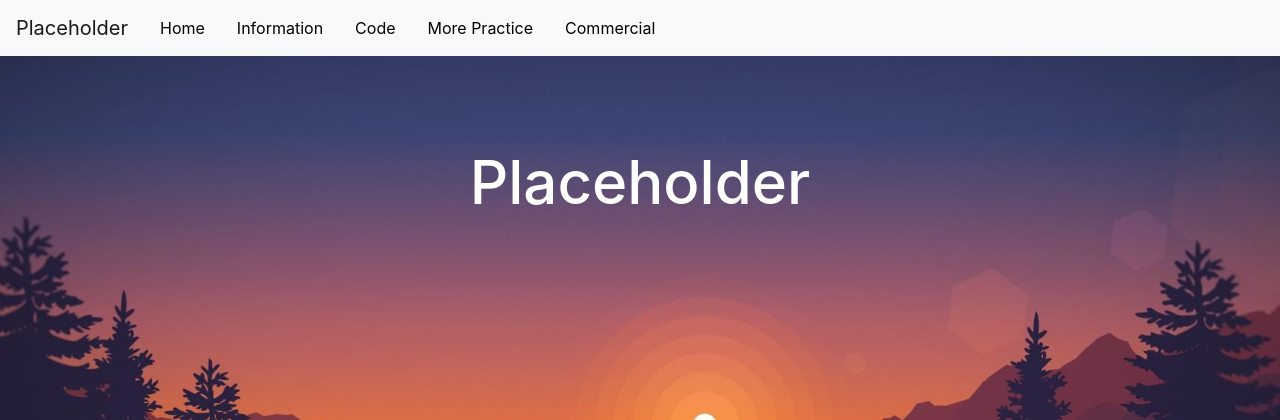
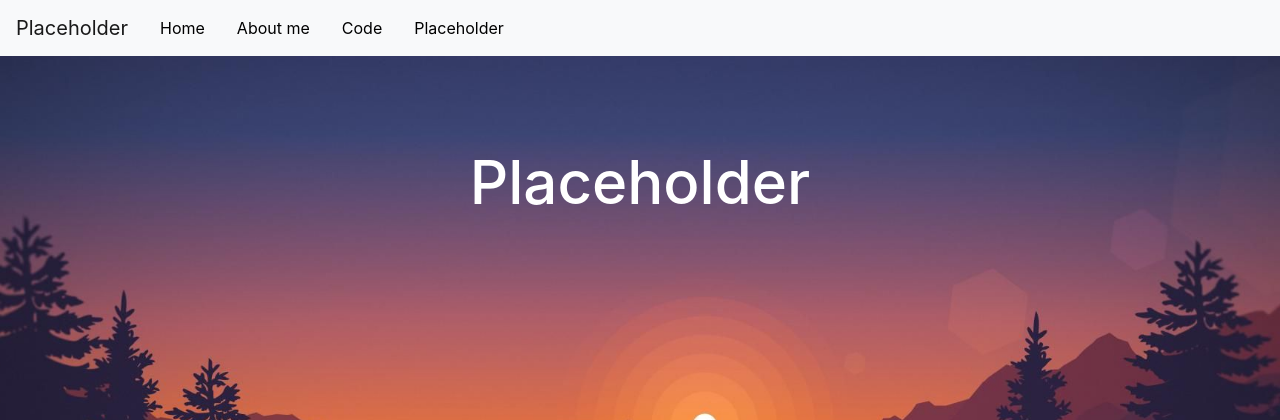
Before and after one commit to Phantomskyes/personal-website-, a Flask app: page / in a window 1280 px wide. Shown: the top 420 px of the page. Run offline with Flask 3, Linux system fonts and the light colour scheme; some libraries are stand-ins or nearby versions.

Commit message:
Made changes to home.html

```diff
--- a/Templates/home.html
+++ b/Templates/home.html
@@ -28,20 +28,7 @@
 <!--    </div>-->
 <!--  </div>-->
 
-  <div class="nav-link dropdown-link dropdown-mine">
-    <span>Information</span>
-    <div class="dropdown-content-mine">
-      <a class="dropdown-link" href="/about-rsa"><span>RSA</span></a>
-      <br/>
-      <a class="dropdown-link" href="/BinaryInfo"><span>Binary</span></a>
-      <br/>
-      <a class="dropdown-link" href="/CaesarCipherInfo"><span>Caesar Cipher</span></a>
-      <br/>
-      <a class="dropdown-link" href="/PigLatininfo"><span>Pig Latin</span></a>
-      <br/>
-      <a class="dropdown-link" href="/Morsecodeinfo"><span>Morse Code</span></a>
-    </div>
-  </div>
+  <a class="nav-link dropdown-link" href="/">About me</a>
 
   <div class="nav-link dropdown-link dropdown-mine">
     <span>Code</span>
@@ -49,28 +36,26 @@
       <a class="dropdown-link" href="https://repl.it/@1846292/CipherCrypto?lite=true" target="_blank"><span>Repl</span></a>
       <br/>
       <a class="dropdown-link" href="https://github.com/NiharMarar/CypherCyrptoWebProject2" target="_blank"><span>Github</span></a>
-      <br/>
-      <a class="dropdown-link" href="https://github.com/NoahPidding/CollegeBoardProject" target="_blank"><span>Github 2.0</span></a>
     </div>
   </div>
 
   <div class="nav-link dropdown-link dropdown-mine">
-    <span>More Practice</span>
+    <span>Placeholder</span>
     <div class="dropdown-content-mine">
-      <a class="dropdown-link" href="/QuizGame" target="_blank"><span>Cipher Quiz</span></a>
+      <a class="dropdown-link" href="/" target="_blank"><span>Place</span></a>
       <br/>
-      <a class="dropdown-link" href="/database" target="_blank"><span>Quiz Stats</span></a>
+      <a class="dropdown-link" href="/" target="_blank"><span>Place</span></a>
       <br/>
-      <a class="dropdown-link" href="/api" target="_blank"><span>Quote Encryptor</span></a>
+      <a class="dropdown-link" href="/" target="_blank"><span>Place</span></a>
     </div>
   </div>
 
-  <div class="nav-link dropdown-link dropdown-mine">
-    <span>Commercial</span>
-    <div class="dropdown-content-mine">
-      <a class="dropdown-link" href="https://www.youtube.com/watch?v=M6lY3TwUoTY" target="_blank"><span>Video</span></a>
-    </div>
-  </div>
+<!--  <div class="nav-link dropdown-link dropdown-mine">-->
+<!--    <span>Commercial</span>-->
+<!--    <div class="dropdown-content-mine">-->
+<!--      <a class="dropdown-link" href="https://www.youtube.com/watch?v=M6lY3TwUoTY" target="_blank"><span>Video</span></a>-->
+<!--    </div>-->
+<!--  </div>-->
 
 </nav>
 <!-- allows menu bar to be used in other pages w/out copy/paste updating -->
```
